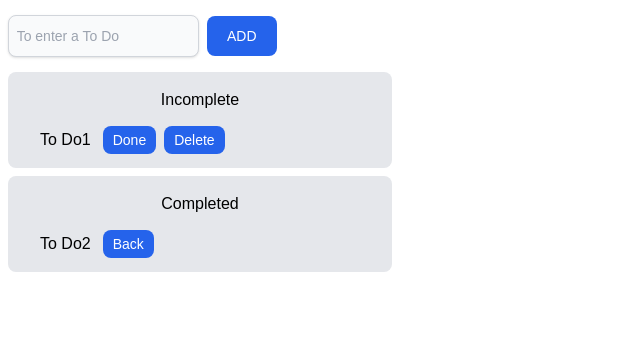
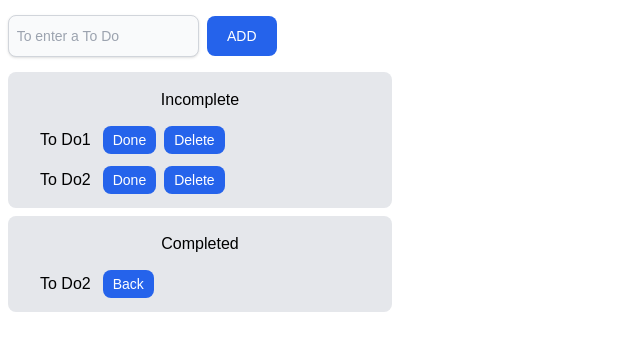
Before and after one commit to kazushige-s/SimpleTodo, a Next.js app: page / in a window 1280 px wide. Shown: the top 350 px of the page, without its empty margins (0-640 px from the left). Built offline with nearby package versions, Linux system fonts and the light colour scheme; some icons are missing; a web font is replaced by a local one.

Commit message:
✨ 削除機能を実装

```diff
--- a/src/pages/index.tsx
+++ b/src/pages/index.tsx
@@ -3,33 +3,50 @@ import { Point } from "tabler-icons-react";
 
 export default function Home() {
   const [todoText, setTodoText] = useState("");
-  const [incompleteTodos, setIncompleteTodos] = useState(["To Do1"]);
+  const [incompleteTodos, setIncompleteTodos] = useState(["To Do1", "To Do2"]);
   const [completeTodos, setCompleteTodos] = useState(["To Do2"]);
 
+  //入力エリアに入力された時の処理
   const onChangeTodoText = (e: any) => {
+    //変数todoTextを、関数setTodoTextで更新する
     setTodoText(e.target.value);
   };
 
-  const onClickAdd = () => {
+  //追加ボタンが押された時の処理
+  const onClickAdd = (): void => {
     if (todoText === "") {
       alert("To Doを入力してください");
       return;
     }
-    const newTodos = [...incompleteTodos, todoText];
+    //変数newTodosに配列を分割代入する
+    const newTodos: string[] = [...incompleteTodos, todoText];
+    //変数incompleteTodosを、関数setIncompleteTodosで更新する
     setIncompleteTodos(newTodos);
+    //空文字列にすることで、入力エリアを空にする
     setTodoText("");
+  };
+
+  const onClickDelete = (i: number) => {
+    const newTodos = [...incompleteTodos];
+    newTodos.splice(i, 1);
+    setIncompleteTodos(newTodos);
   };
 
   return (
     <div className="font-zenKurenaido">
       {/* 入力エリア */}
-      <div className="1/2 m-2">
+      <div className="m-2">
         <input
+          //value属性には、入力された値を保持するためのもの
           value={todoText}
+          //onChangeの後には、関数を記述する
           onChange={onChangeTodoText}
           className="input-area"
           placeholder=" To enter a To Do"
         />
+
+        {/* 追加ボタン */}
+        {/* onClickAddが押されると、onClickAdd関数が実行される */}
         <button onClick={onClickAdd} className="add-btn">
           ADD
         </button>
@@ -39,13 +56,19 @@ export default function Home() {
       <div className="area">
         <h1 className="h1">Incomplete</h1>
         <ul>
-          {incompleteTodos.map((todo) => {
+          {/* incompleteTodosをmapで回す */}
+          {incompleteTodos.map((todo, i) => {
             return (
               <div key={Math.random()} className="flex items-center">
                 <Point size={16} />
                 <li className="list">{todo}</li>
+
+                {/* 完了ボタン */}
                 <button className="btn">Done</button>
-                <button className="btn">Delete</button>
+                {/* 削除ボタン */}
+                <button onClick={() => onClickDelete(i)} className="btn">
+                  Delete
+                </button>
               </div>
             );
           })}
```
